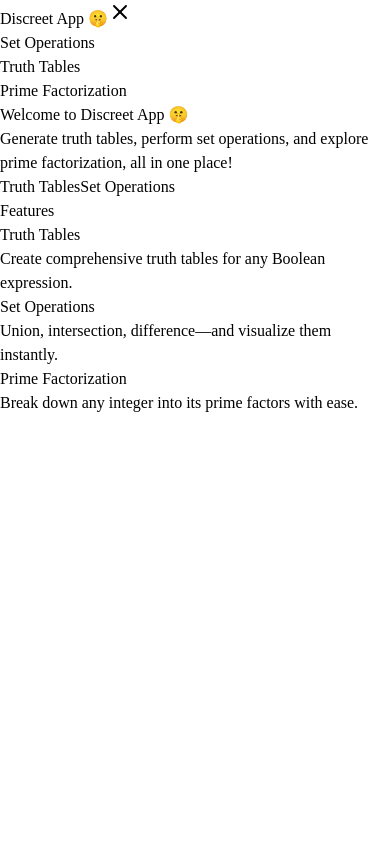
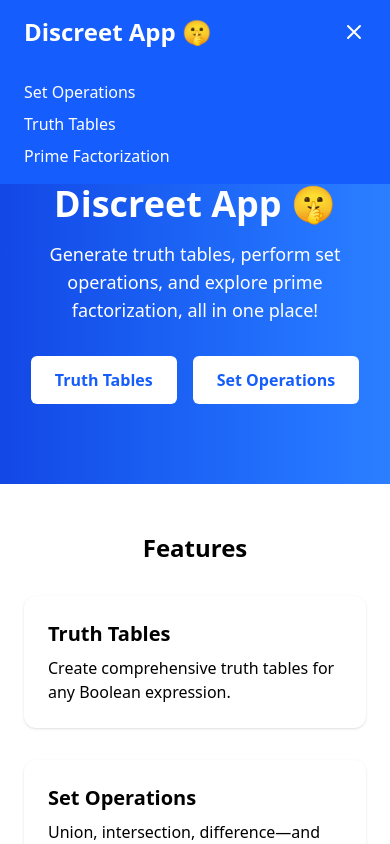
Before and after one commit to rafmojica/discrete-project, a React (Vite) app in the folder discrete-project/: page / in a window 390 px wide. Both pictures are taken after a click on the button "Toggle menu". Shown: the top 844 px of the page. Built offline with nearby package versions, Linux system fonts and the light colour scheme.

Commit message:
fixed navbar

```diff
--- a/discrete-project/src/components/Navbar.jsx
+++ b/discrete-project/src/components/Navbar.jsx
@@ -1,37 +1,71 @@
 import React, { useState } from "react";
 import { Link } from "react-router";
-import { Menu, X } from "lucide-react";
 
 const Navbar = () => {
   const [isOpen, setIsOpen] = useState(false);
 
   return (
     <nav className="bg-blue-600 text-white shadow-md">
-      <div className="container mx-auto px-6 py-4 flex justify-between items-center">
-        {/* Brand / Logo */}
+      <div className="container mx-auto px-6 py-4 flex justify-between items-center relative">
+        {/* Logo / Home */}
         <Link to="/" className="text-2xl font-bold hover:text-blue-200">
           Discreet App 🤫
         </Link>
 
-        {/* Hamburger for mobile */}
+        {/* Hamburger Button (mobile) */}
         <button
           className="md:hidden focus:outline-none"
           onClick={() => setIsOpen(!isOpen)}
           aria-label="Toggle menu"
         >
-          {isOpen ? <X size={24} /> : <Menu size={24} />}
+          {isOpen ? (
+            <svg
+              xmlns="http://www.w3.org/2000/svg"
+              className="h-6 w-6"
+              fill="none"
+              viewBox="0 0 24 24"
+              stroke="currentColor"
+            >
+              <path
+                strokeLinecap="round"
+                strokeLinejoin="round"
+                strokeWidth={2}
+                d="M6 18L18 6M6 6l12 12"
+              />
+            </svg>
+          ) : (
+            <svg
+              xmlns="http://www.w3.org/2000/svg"
+              className="h-6 w-6"
+              fill="none"
+              viewBox="0 0 24 24"
+              stroke="currentColor"
+            >
+              <path
+                strokeLinecap="round"
+                strokeLinejoin="round"
+                strokeWidth={2}
+                d="M4 6h16M4 12h16M4 18h16"
+              />
+            </svg>
+          )}
         </button>
 
         {/* Nav Links */}
         <ul
-          className={`flex flex-col md:flex-row md:space-x-8 space-y-4 md:space-y-0 absolute md:static top-full left-0 w-full md:w-auto bg-blue-600 md:bg-transparent transition-transform transform duration-200 ease-in-out ${
-            isOpen ? "translate-y-0" : "-translate-y-full"
-          }`}
+          className={`
+            ${isOpen ? "block" : "hidden"}
+            md:flex md:items-center md:space-x-8
+            space-y-2 md:space-y-0
+            absolute md:static top-full left-0 w-full md:w-auto
+            bg-blue-600 md:bg-transparent
+            px-6 py-4 md:p-0
+          `}
         >
           <li>
             <Link
               to="/set-operations"
-              className="block px-6 py-2 hover:text-blue-200"
+              className="block hover:text-blue-200 transition-colors"
               onClick={() => setIsOpen(false)}
             >
               Set Operations
@@ -40,7 +74,7 @@
           <li>
             <Link
               to="/truth-table"
-              className="block px-6 py-2 hover:text-blue-200"
+              className="block hover:text-blue-200 transition-colors"
               onClick={() => setIsOpen(false)}
             >
               Truth Tables
@@ -49,7 +83,7 @@
           <li>
             <Link
               to="/prime-factorization"
-              className="block px-6 py-2 hover:text-blue-200"
+              className="block hover:text-blue-200 transition-colors"
               onClick={() => setIsOpen(false)}
             >
               Prime Factorization
```
Also changed, not shown: discrete-project/package.json (+6 -1 lines), 1 other file (tests, documents, lock files or other folders).
